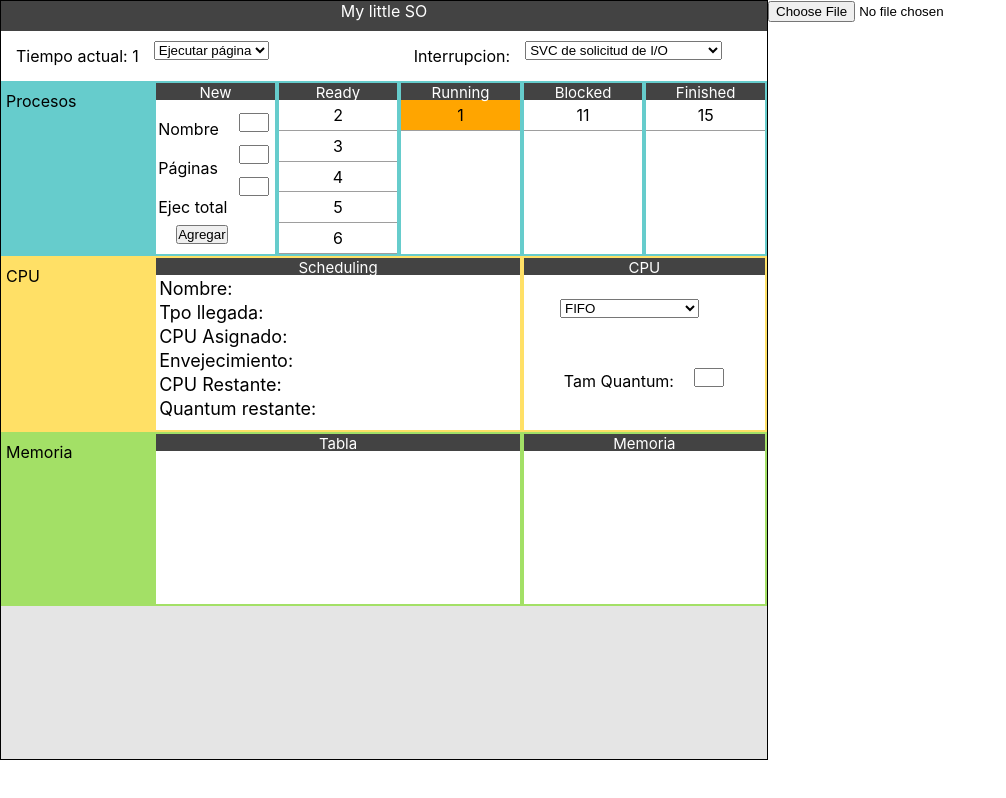
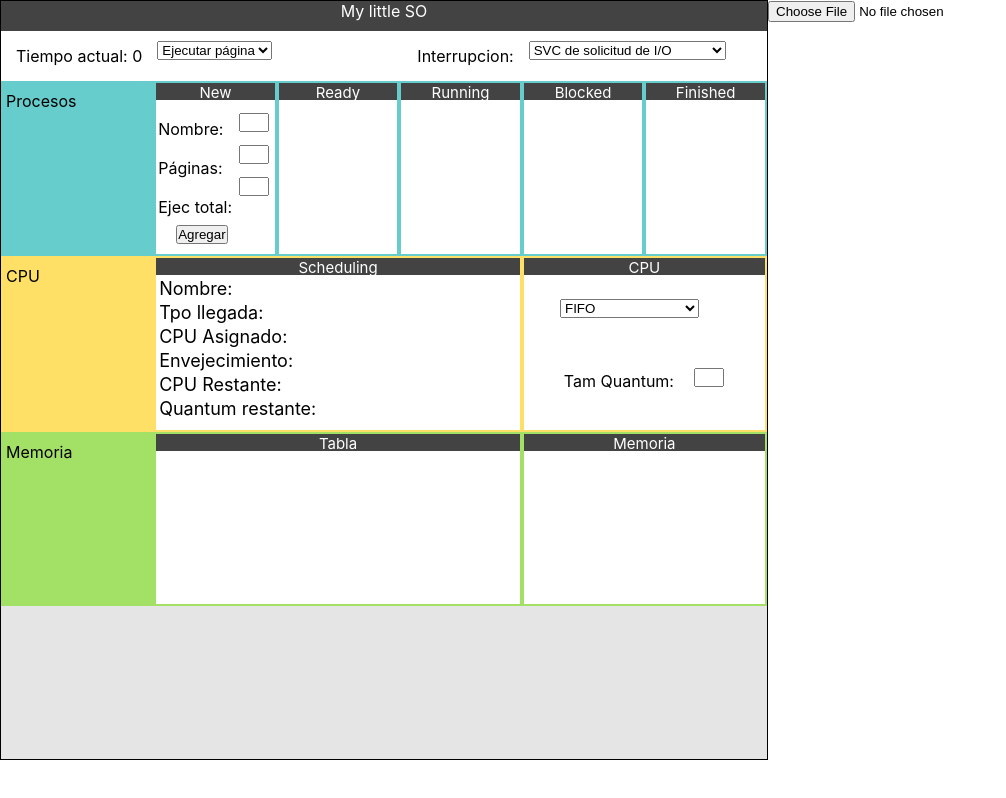
Before and after one commit to Aragon-Diego/kernel, a React (Create React App) app: page / in a window 1280 px wide. Shown: the whole page, without its empty margins (0-1006 px from the left). Built offline with nearby package versions, Linux system fonts and the light colour scheme.

Commit message:
se agregó el estado a componente Contenedor

```diff
--- a/src/containers/Contenedor.js
+++ b/src/containers/Contenedor.js
@@ -1,20 +1,64 @@
-import React from 'react';
+import React,{Component} from 'react';
 import "./Contenedor.css";
 import Inter from './interrupciones/Interrupciones';
-import Proces from './Procesos/Procesos';
+import Procesos from './Procesos/Procesos';
 import Cpu from './CPU/Cpu';
 import Memoria from './Memoria/Memoria';
-const Contenedor = (props) =>{
+
+class Contenedor extends Component{
+    state={
+        listo:[""],
+        bloqueda:[""],
+        finalizada:[""],
+        corriendo:[""],
+        procesoN:{
+            nombre:"",
+            tpo:"",
+            asignado:"",
+            envejecimiento:"",
+            restante:"",
+            quantum:"",
+            ejecTotal:"",
+            pag:""
+        },
+        tiempoActual:0,
+        schedule:"fifo",
+        quantum:null,
+    }
+    changeNameHandler=(event)=>{
+        let nombre=event;
+        this.setState({
+            procesoN:{nombre:nombre}
+        });
+    }
+    changePagHandler=(event)=>{
+        let pagina = event;
+        this.setState({
+            procesoN:{pag: pagina}
+        });
+    }
+    changeEjecTotalHandler=(event)=>{
+        let ejecTotal = event;
+        this.setState({
+            procesoN:{ejecTotal: ejecTotal},
+            procesoN:{tpo:this.state.tiempoActual},
+            procesoN:{asignado:0},
+            procesoN:{envejecimiento:0},
+            procesoN:{restante: ejecTotal},
+            procesoN:{quantum: this.state.quantum}
+        });
+    }
+
+    render(){
         return(
             <div className="Contenedor">
                 <header>My little SO</header>
-        <Inter tiempo="1"/>
-        <Proces/>
-        <Cpu proceso={""}/ >
+                <Inter tiempo={this.state.tiempoActual}/>
+                <Procesos listo={this.state.listo} corriendo={this.state.corriendo} bloqueados={this.state.bloqueda} finalizado={this.state.finalizada}/>
+                <Cpu proceso={this.state.corriendo}/>
                 <Memoria/>
             </div>
         );
+    }
 };
-
-
 export default Contenedor;
--- a/src/containers/Procesos/Procesos.js
+++ b/src/containers/Procesos/Procesos.js
@@ -1,25 +1,24 @@
-import React,{Component} from 'react';
+import React from 'react';
 import './Procesos.css';
 import Bloque from './bloque/Bloque';
 import BloqueN from './bloque/BloqueN';
 import Proceso from './proceso/Proceso';
-class Procesos extends Component{
-    render(){
-        return(
-            <div className="divProcesos">
+
+const Procesos=(props)=>{
+    return(
+        <div className="divProcesos">
             <div className="titulo">
                 <p>Procesos</p>
             </div>
             <div className="bloques">
                 <BloqueN titulo="New"/>
-                <Bloque titulo="Ready" relleno={[<Proceso nombre="2" numero="1"/>,<Proceso nombre="3" numero="1"/>,<Proceso nombre="4" numero="1"/>,<Proceso nombre="5" numero="1"/>,<Proceso nombre="6" numero="1"/>,<Proceso nombre="7" numero="1"/>,<Proceso nombre="8" numero="1"/>,<Proceso nombre="9" numero="1"/>,<Proceso nombre="10" numero="1"/>]}/>
-                <Bloque titulo="Running" relleno={[<Proceso nombre="1" numero="0"/>,]}/>
-                <Bloque titulo="Blocked" relleno={[<Proceso nombre="11" numero="2"/>,]}/>
-                <Bloque titulo="Finished" relleno={[<Proceso nombre="15" numero="2"/>,]}/>
+                <Bloque titulo="Ready" relleno={props.listo}/>
+                <Bloque titulo="Running" relleno={props.corriendo}/>
+                <Bloque titulo="Blocked" relleno={props.bloqueados}/>
+                <Bloque titulo="Finished" relleno={props.finalizado}/>
             </div>
         </div>
-        );
-    }
+    );
 };
 
 
--- a/src/containers/Procesos/bloque/BloqueN.js
+++ b/src/containers/Procesos/bloque/BloqueN.js
@@ -10,9 +10,9 @@ class BloqueN extends Component{
                 </header>
                 <section className="Agregar">
                     <div className="Dominio">
-                        <p>Nombre</p>
-                        <p>Páginas</p>
-                        <p>Ejec total</p>
+                        <p>Nombre:</p>
+                        <p>Páginas:</p>
+                        <p>Ejec total:</p>
                     </div>
                     <div className="Inputs">
                         <input></input>
--- a/src/containers/Procesos/proceso/Proceso.js
+++ b/src/containers/Procesos/proceso/Proceso.js
@@ -2,7 +2,7 @@ import React from 'react';
 import './Proceso.css';
 
 const Proceso = (props) =>{
-    let name=props.numero==0?"Proceso naranja":"Proceso";
+    let name=props.numero===0?"Proceso naranja":"Proceso";
     return(
         <div className={name}>
             <p>{props.nombre}</p>
```
Lines whose indentation alone changed are shown as unchanged.
